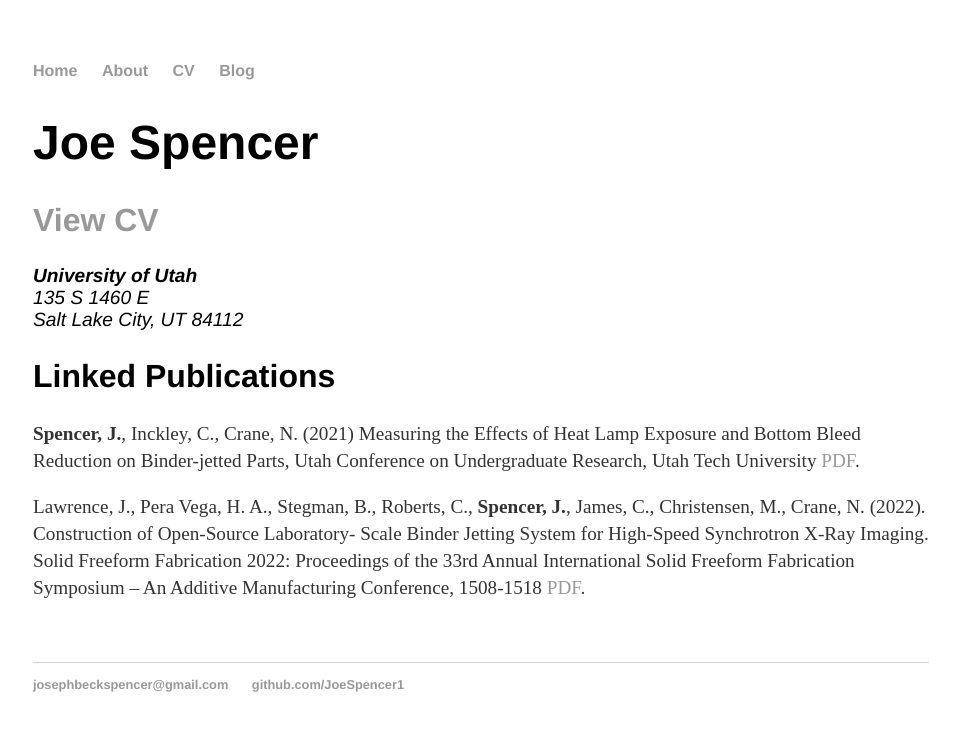
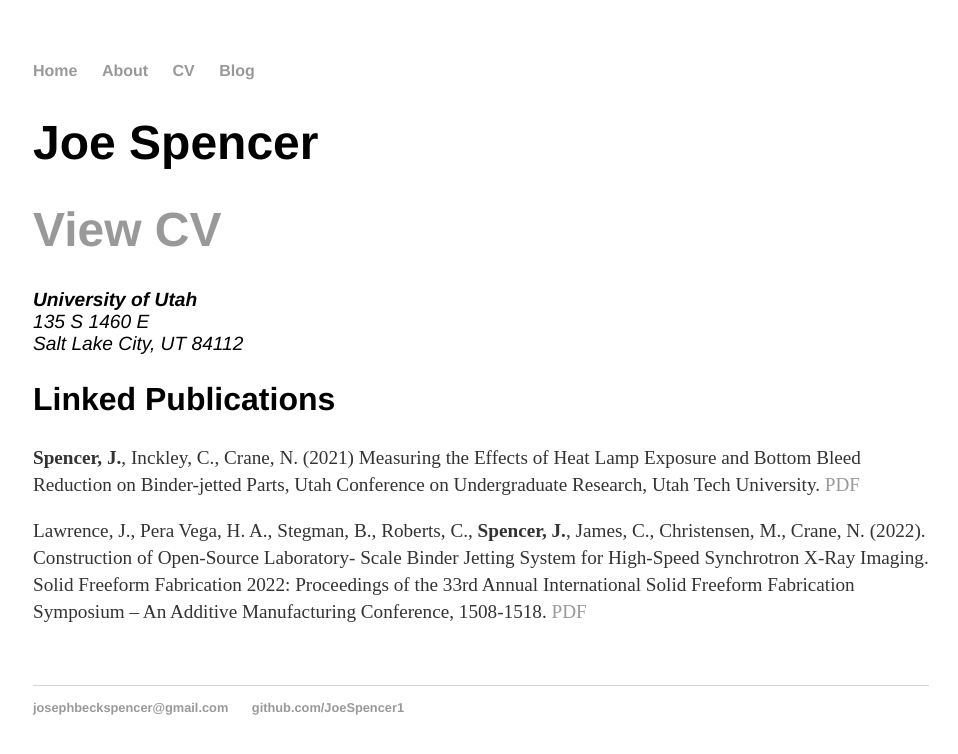
Before and after one commit to JoeSpencer1/josephspencer.github.io, a Jekyll site: the page built from cv/index.html, in a window 1280 px wide. Shown: the top 754 px of the page, without its empty margins (159-1117 px from the left). Built offline with Jekyll 4.4.1, drawn with Linux system fonts in a browser that asks for light colours.

Commit message:
Fix HTML structure and formatting in index.html

```diff
--- a/cv/index.html
+++ b/cv/index.html
@@ -7,9 +7,9 @@
   <h1>Joe Spencer</h1>
 
   <p>
-    <h2><a href="{{ '/assets/Joe_CV.pdf' | relative_url }}" target="_blank">
+    <h1><a href="{{ '/assets/Joe_CV.pdf' | relative_url }}" target="_blank">
       View CV
-    </a></h2>
+    </a></h1>
   </p>
 
   <address>
@@ -21,12 +21,12 @@
   <h2>Linked Publications</h2>
 
   <p>
-    <strong>Spencer, J.</strong>, Inckley, C., Crane, N. (2021) Measuring the Effects of Heat Lamp Exposure and Bottom Bleed Reduction on Binder-jetted Parts, Utah Conference on Undergraduate Research, Utah Tech University
-    <a href="{{ '/assets/Spencer2021heatlamp.pdf' | relative_url }}" target="_blank">PDF</a>.
+    <strong>Spencer, J.</strong>, Inckley, C., Crane, N. (2021) Measuring the Effects of Heat Lamp Exposure and Bottom Bleed Reduction on Binder-jetted Parts, Utah Conference on Undergraduate Research, Utah Tech University.
+    <a href="{{ '/assets/Spencer2021heatlamp.pdf' | relative_url }}" target="_blank">PDF</a>
   </p>
 
   <p>
-    Lawrence, J., Pera Vega, H. A., Stegman, B., Roberts, C., <strong>Spencer, J.</strong>, James, C., Christensen, M., Crane, N. (2022). Construction of Open-Source Laboratory- Scale Binder Jetting System for High-Speed Synchrotron X-Ray Imaging. Solid Freeform Fabrication 2022: Proceedings of the 33rd Annual International Solid Freeform Fabrication Symposium – An Additive Manufacturing Conference, 1508-1518
-    <a href="https://repositories.lib.utexas.edu/server/api/core/bitstreams/b4bf55d2-8f94-4994-a64b-db93293cd0ca/content">PDF</a>.
+    Lawrence, J., Pera Vega, H. A., Stegman, B., Roberts, C., <strong>Spencer, J.</strong>, James, C., Christensen, M., Crane, N. (2022). Construction of Open-Source Laboratory- Scale Binder Jetting System for High-Speed Synchrotron X-Ray Imaging. Solid Freeform Fabrication 2022: Proceedings of the 33rd Annual International Solid Freeform Fabrication Symposium – An Additive Manufacturing Conference, 1508-1518.
+    <a href="https://repositories.lib.utexas.edu/server/api/core/bitstreams/b4bf55d2-8f94-4994-a64b-db93293cd0ca/content">PDF</a>
   </p>
 </div>
```
